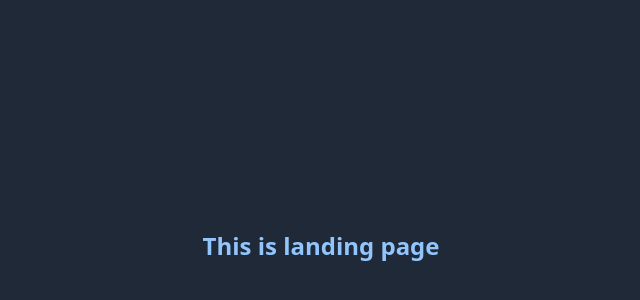
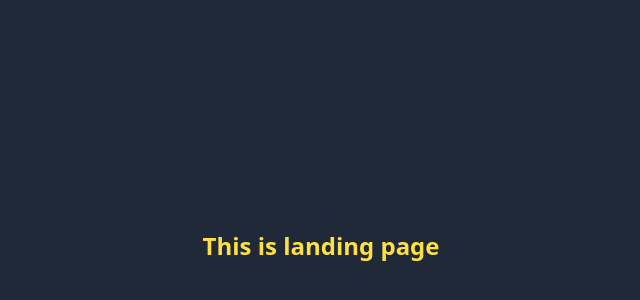
Before and after one commit to reza76py/myWebSite-landingPage, a website: page public/index.html in a window 1280 px wide. Shown: the part 154-454 px from the top of the page, without its empty margins (319-959 px from the left). Drawn offline with nearby package versions, Linux system fonts and the light colour scheme; files that its build step writes are made by us from their sources.

Commit message:
testing2

```diff
--- a/src/styles/tailwind.css
+++ b/src/styles/tailwind.css
@@ -7,5 +7,5 @@
     @apply grid min-h-screen place-items-center bg-gray-800 text-slate-900;
 }
 .landing-text{
-    @apply text-2xl font-bold text-blue-300;
+    @apply text-2xl font-bold text-yellow-300;
 }
```
